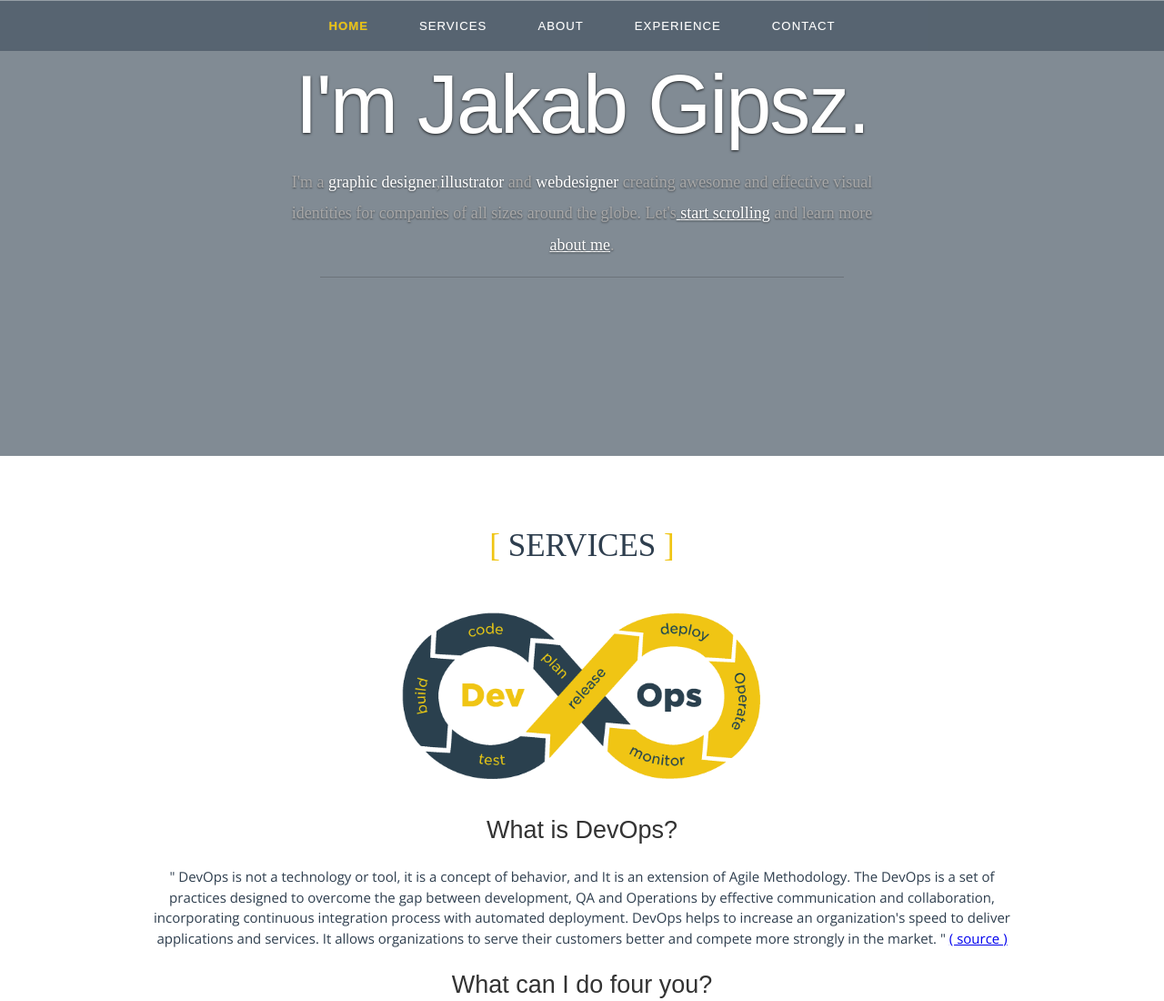
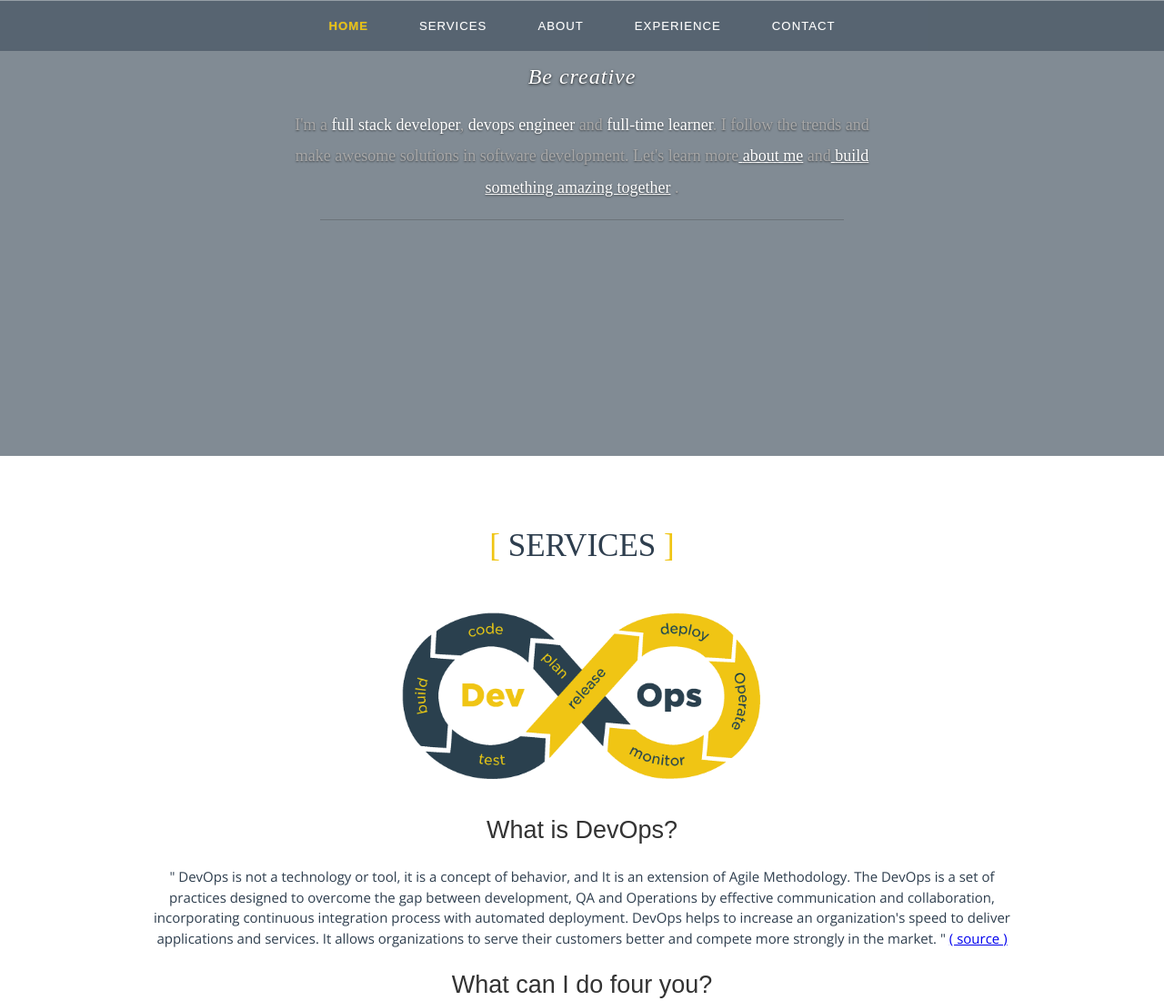
Before and after one commit to norbertdalecker/fixversion.com, a Gatsby site: page / in a window 1280 px wide. Shown: the top 1100 px of the page at 91% size. Built offline with nearby package versions, Linux system fonts and the light colour scheme; Gatsby itself is replaced by a stand-in of ours; some icons are missing; a web font is replaced by a local one.

Commit message:
update texts of 'banner'

```diff
--- a/src/assets/css/main.css
+++ b/src/assets/css/main.css
@@ -889,10 +889,14 @@
   width: 100%;
 }
 header .banner-text h1 {
-  font: 90px/1.1em "opensans-bold", sans-serif;
   color: #fff;
-  letter-spacing: -2px;
   margin: 0 auto 18px auto;
+  font-family: adobe-garamond-pro;
+  font-size: 24px;
+  font-style: italic;
+  font-weight: 400;
+  letter-spacing: 1px;
+  line-height: 1.5em;
   text-shadow: 0px 1px 3px rgba(0, 0, 0, 0.8);
 }
 header .banner-text h3 {
--- a/src/components/Banner.js
+++ b/src/components/Banner.js
@@ -1,25 +1,12 @@
 import React from "react";
 import SocialLinks from "./SocialLinks";
+import texts from "../store/texts"
 
 const Banner = () => (
   <div className="row banner">
     <div className="banner-text">
-      <h1 className="responsive-headline">I'm Jakab Gipsz.</h1>
-      <h3>
-        I'm a  <span>graphic designer</span>,
-        <span>illustrator</span> and <span>webdesigner</span> creating awesome
-        and effective visual identities for companies of all sizes around the
-        globe. Let's
-        <a className="smoothscroll" href="#about">
-          {" "}
-          start scrolling
-        </a>{" "}
-        and learn more
-        <a className="smoothscroll" href="#about">
-          {" "}
-          about me
-        </a>.
-      </h3>
+      <h1 className="responsive-headline">Be creative</h1>
+      {texts.bannerMessage}
       <hr />
       <SocialLinks />
     </div>
--- a/src/components/Services.js
+++ b/src/components/Services.js
@@ -59,7 +59,7 @@
 const Services = () => (
   <section id="services">
 
-    <div className="services-section" id="services">
+    <div className="services-section" id="servicesdiv">
 
       <div className="container">
         <div className="services-header">
--- a/src/store/texts.js
+++ b/src/store/texts.js
@@ -149,7 +149,20 @@
           I'm a DevOps engineer with many technical knowledge and experience. My primary domains are: infrastructure automation, integration of different types of systems, make and maintain distributed systems.
           I'm the person in a software project who not only “code” but gain the operations knowledge needed to support the application in production.
 
-          </p>
+          </p>,
+      bannerMessage: <h3>
+            I'm a  <span>full stack developer</span>,
+            <span> devops engineer</span> and <span>full-time learner</span>. I follow the trends and make awesome solutions in software development.
+             Let's learn more
+            <a className="smoothscroll" href="#about">
+                {" "}
+                about me
+            </a> and
+            <a className="smoothscroll" href="#services">
+                {" "}
+                build something amazing together
+            </a>{" "}.
+        </h3>
 
 };
 
```
